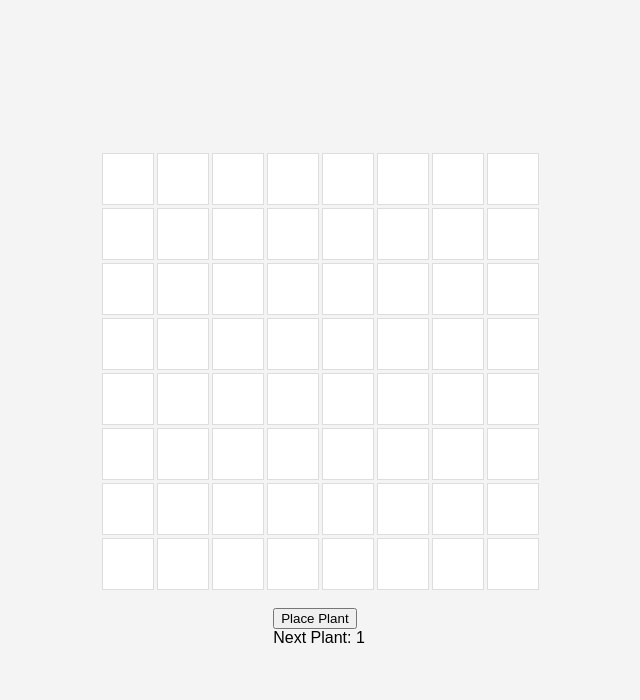
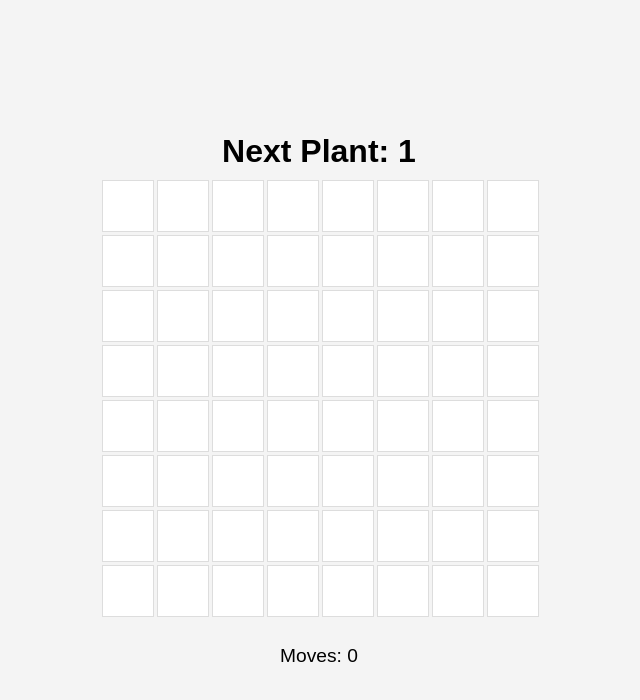
Before and after one commit to rodmjay/PandaPro, a plain HTML site: page index.html in a window 1280 px wide. Shown: the whole page, without its empty margins (321-961 px from the left). Drawn offline with Linux system fonts and the light colour scheme.

Commit message:
Update index.html

```diff
--- a/index.html
+++ b/index.html
@@ -19,6 +19,13 @@
             display: flex;
             flex-direction: column;
             align-items: center;
+            text-align: center;
+        }
+
+        #next-plant {
+            font-size: 2rem;
+            font-weight: bold;
+            margin-bottom: 10px;
         }
 
         #game-board {
@@ -42,25 +49,26 @@
             cursor: pointer;
         }
 
-        .hidden {
-            visibility: hidden;
+        #game-counter {
+            font-size: 1.2rem;
+            margin-top: 10px;
         }
     </style>
 </head>
 <body>
     <div id="game-container">
+        <div id="next-plant">Next Plant: <span id="next-plant-value"></span></div>
         <div id="game-board"></div>
-        <div id="controls">
-            <button id="place-plant">Place Plant</button>
-            <div id="next-plant">Next Plant: <span id="next-plant-value"></span></div>
-        </div>
+        <div id="game-counter">Moves: <span id="move-counter">0</span></div>
     </div>
     <script>
         const gameBoard = document.getElementById('game-board');
         const nextPlantDisplay = document.getElementById('next-plant-value');
+        const moveCounterDisplay = document.getElementById('move-counter');
         const GRID_SIZE = 8;
         let grid = [];
         let nextPlant = generateNextPlant();
+        let moveCounter = 0;
         let lastPlacedCell = { row: null, col: null }; // Track the last placed cell
 
         // Initialize grid
@@ -96,6 +104,8 @@
             if (grid[row][col] === 0) {
                 grid[row][col] = nextPlant;
                 lastPlacedCell = { row, col }; // Track this cell as the last placed
+                moveCounter++;
+                moveCounterDisplay.textContent = moveCounter; // Update move counter
                 checkFor2x2Blocks(); // Process snapping
                 nextPlant = generateNextPlant();
                 nextPlantDisplay.textContent = nextPlant;
```
